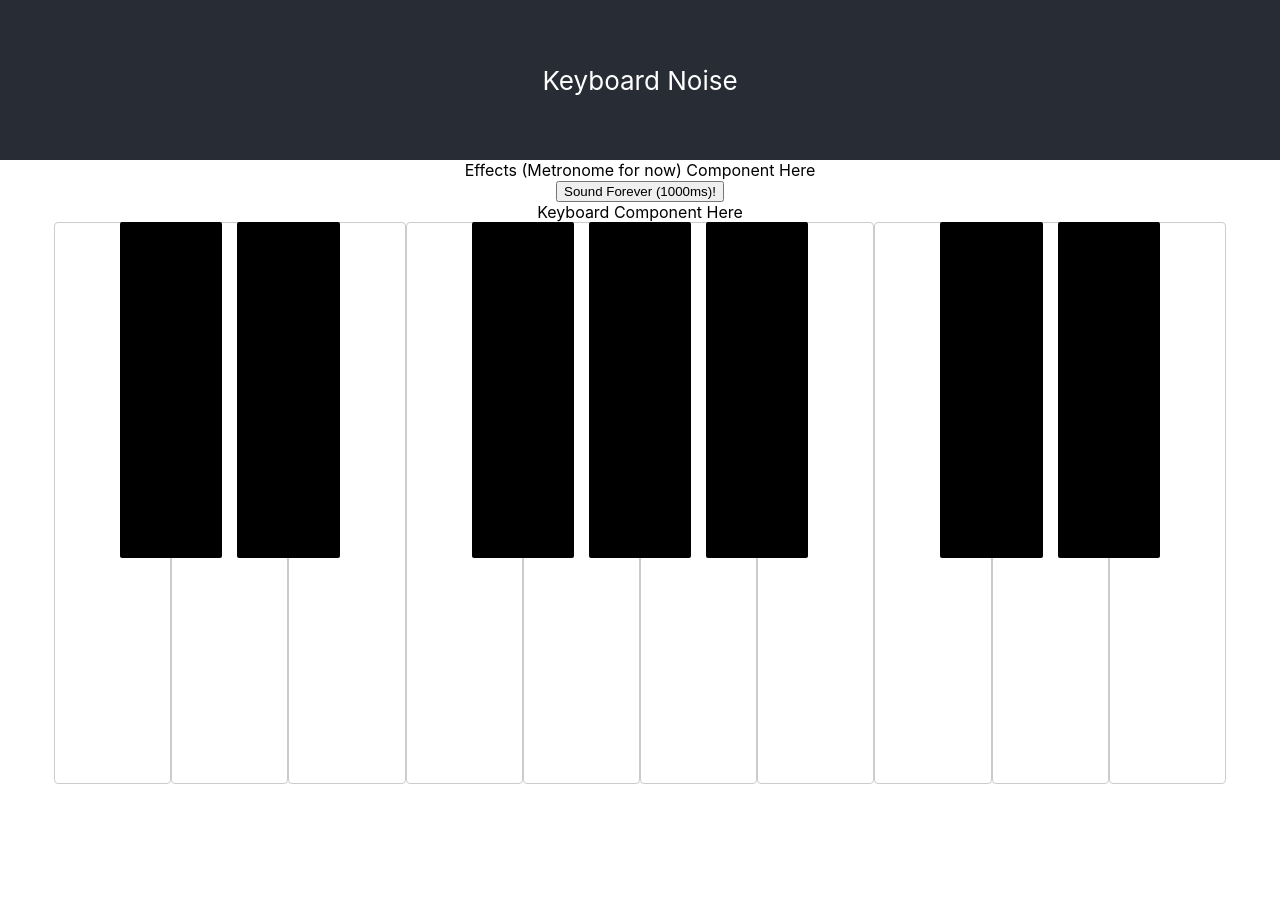
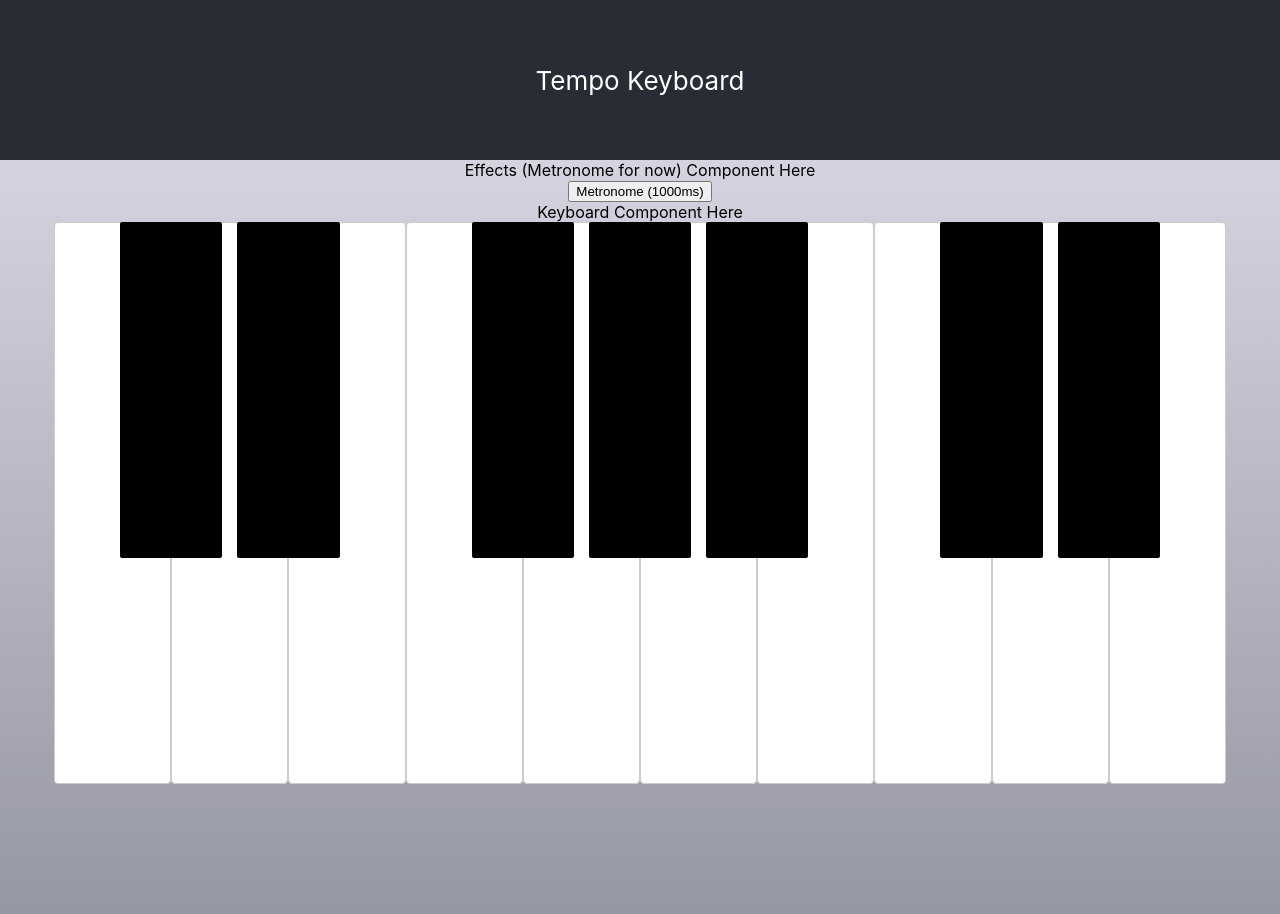
Before and after one commit to xnd0/tempo, a React (Create React App) app: page / in a window 1280 px wide. Shown: the top 914 px of the page. Built offline with nearby package versions, Linux system fonts and the light colour scheme; no server answers.

Commit message:
adjusted styling

```diff
--- a/src/App.js
+++ b/src/App.js
@@ -7,11 +7,15 @@ function App() {
   return (
     <div className="App">
       <header className="App-header">
-        Keyboard Noise
+        Tempo Keyboard
       </header>
+
+      {/* just Metronome for now  */}
       <div>
         <Effect />
       </div>
+
+      {/* Piano Keys  */}
       <div>
         <Keyboard />
       </div>
--- a/src/components/Effect.js
+++ b/src/components/Effect.js
@@ -35,7 +35,7 @@ function Effect() {
             </div>
 
             <div>
-                <button onClick={metroLoop}>Sound Forever (1000ms)!</button>
+                <button onClick={metroLoop}>Metronome (1000ms)</button>
             </div>
 
         </div>
--- a/src/components/Keyboard.js
+++ b/src/components/Keyboard.js
@@ -1,4 +1,5 @@
 import { React, useEffect } from 'react';
+// import React from 'react';
 import useSound from 'use-sound';
 
 import C3 from '../components/assets/sounds/synth_audio/01-C3.mp3';
@@ -50,7 +51,7 @@ function Keyboard() {
 
 
     useEffect(() => {
-        document.addEventListener('keydown', WhichKey, false)
+        document.addEventListener('keydown', WhichKey, true)
     },[])
 
     const WhichKey = (e) => {
--- a/src/index.css
+++ b/src/index.css
@@ -5,6 +5,7 @@ body {
     sans-serif;
   -webkit-font-smoothing: antialiased;
   -moz-osx-font-smoothing: grayscale;
+  background-image: linear-gradient(rgb(225, 225, 237), rgb(141, 142, 155));
 }
 
 code {
```
